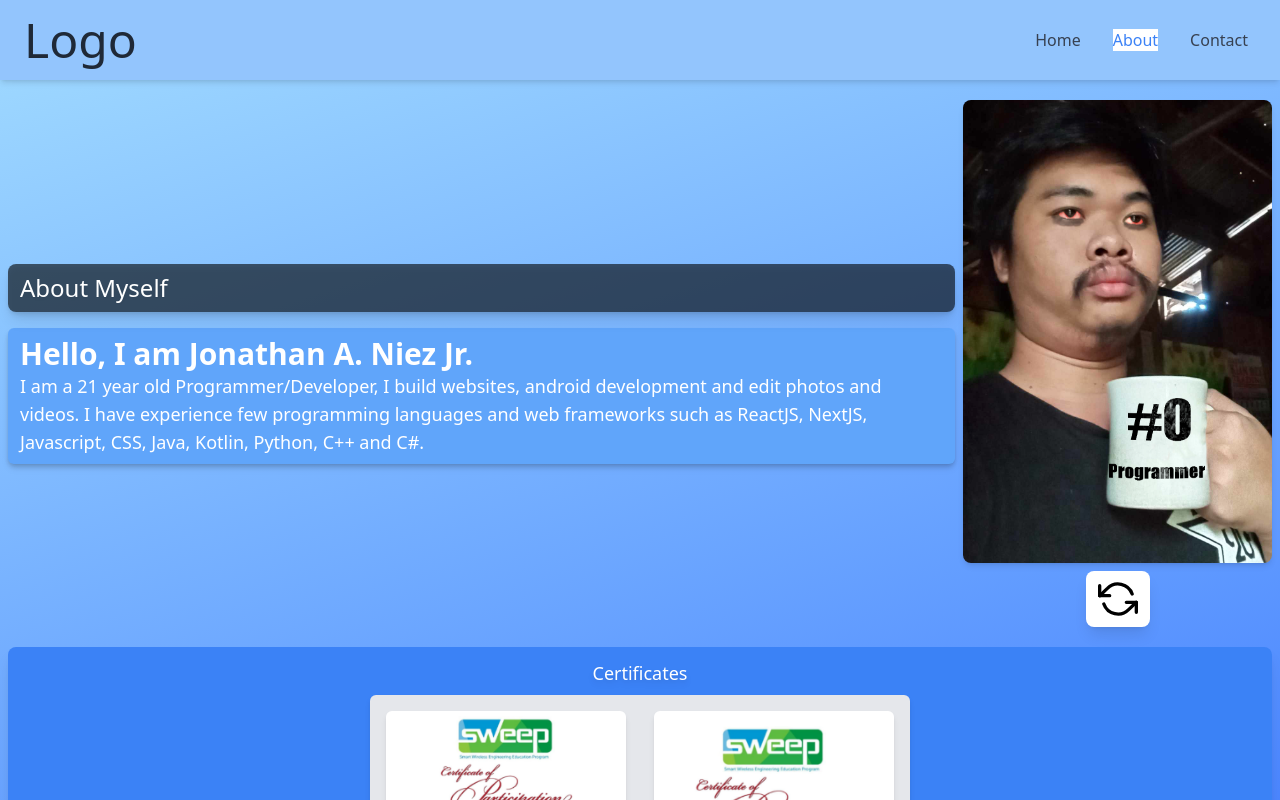
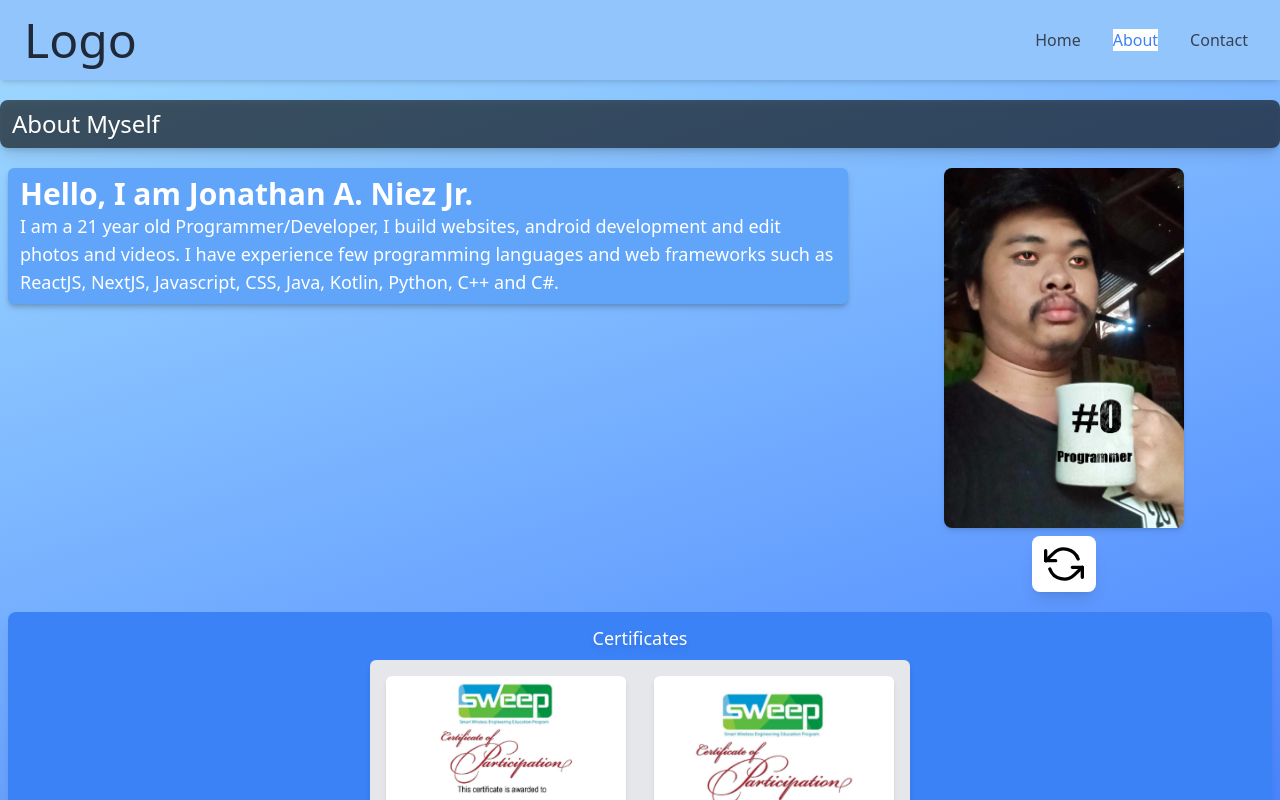
Before and after one commit to JonathanNiez/jonathan-portfolio, a Next.js app: page /about in a window 1280 px wide. Shown: the top 800 px of the page. Built offline with nearby package versions, Linux system fonts and the light colour scheme.

Commit message:
updated the about page

```diff
--- a/src/app/about/page.js
+++ b/src/app/about/page.js
@@ -1,5 +1,5 @@
 "use client";
-import { useState } from "react";
+import { useState, useEffect } from "react";
 import Image from "next/image";
 import { FiRefreshCcw } from "react-icons/fi";
 import TailwindCSSLogo from "../images/TailwindCSS_Logo.png";
@@ -8,10 +8,6 @@ import Certificate1 from "../images/certificates/Sweep_Network_on_Cloud.png";
 import Certificate2 from "../images/certificates/Sweep_The_Agile_Mindset.png";
 import Certificate3 from "../images/certificates/Sweep_Data_Visualization_Part_1.png";
 import Certificate4 from "../images/certificates/Sweep_Data_Visualization_Part_2.png";
-
-// export const metadata = {
-//   title: "About | Jonathan Niez",
-// };
 
 export default function About() {
   const [zoomStates, setZoomStates] = useState({});
@@ -22,6 +18,10 @@ export default function About() {
       [id]: !prevZoomStates[id],
     }));
   };
+
+  useEffect(() => {
+    document.title = "About | Jonathan Niez";
+  });
 
   const certificates = [
     {
@@ -44,11 +44,13 @@ export default function About() {
 
   return (
     <div className="container mx-auto">
-      <div className="flex flex-row gap-2 justify-center items-center my-5 sm:mx-2 max-sm:mx-2">
-        <div className="flex flex-col gap-4 text-white drop-shadow-md">
-          <div className="slide-in-top bg-black bg-opacity-60 rounded-lg shadow-lg py-2 px-3">
-            <p className="text-2xl font-medium">About Myself</p>
-          </div>
+      <div className="slide-in-top bg-black bg-opacity-60 rounded-lg shadow-lg py-2 px-3 my-5 text-white drop-shadow-md">
+        <p className="text-2xl sm:texl-xl max-sm:text-xl font-medium">
+          About Myself
+        </p>
+      </div>
+      <div className="grid grid-cols-3 gap-2 justify-items-stretch my-5 sm:mx-2 max-sm:mx-2">
+        <div className="col-span-2 flex flex-col gap-4 text-white drop-shadow-md">
           <div className="bg-blue-400 shadow-md rounded-md py-2 px-3">
             <p className="slide-in-right text-3xl sm:texl-xl max-sm:text-xl font-bold ">
               Hello, I am Jonathan A. Niez Jr.
@@ -64,8 +66,7 @@ export default function About() {
 
         <div className="flex flex-col justify-center items-center gap-2">
           <Image
-            width={700}
-            className="object-contain rounded-lg shadow-md scale-in-center"
+            className=" sm:w-60 max-sm:w-60 rounded-lg shadow-md"
             src={Jonathan}
             alt="Jonathan"
           />
--- a/src/app/contact/page.js
+++ b/src/app/contact/page.js
@@ -1,13 +1,15 @@
+"use client";
+import { useEffect } from "react";
 import Image from "next/image";
 import FacebookLogo from "../images/Facebook_Logo.png";
 import GmailLogo from "../images/Gmail_Logo.png";
 import WhatsAppLogo from "../images/WhatsApp_Logo.png";
 
-export const metadata = {
-  title: "Contact | Jonathan Niez",
-};
+export default function Contact() {
+  useEffect(() => {
+    document.title = "About | Jonathan Niez";
+  });
 
-export default function Contact() {
   return (
     <div className="container">
       <div className="bg-white flex flex-col items-center justify-between my-5 py-3 px-4 sm:mx-2 max-sm:mx-2 rounded-lg shadow-lg">
--- a/src/app/page.js
+++ b/src/app/page.js
@@ -124,8 +124,8 @@ export default function Home() {
   ];
 
   return (
-    <div className="container">
-      <div className="container mx-auto flex flex-col md:justify-start md:items-start sm:justify-center sm:items-center max-sm:justify-center max-sm:items-center bg-black bg-opacity-60 my-5 h-auto py-2 px-3 rounded-lg shadow-lg slide-in-top">
+    <div className="container mx-auto">
+      <div className="flex flex-col md:justify-start md:items-start sm:justify-center sm:items-center max-sm:justify-center max-sm:items-center bg-black bg-opacity-60 my-5 h-auto py-2 px-3 my-5rounded-lg shadow-lg slide-in-top">
         <p className="text-white text-2xl font-medium sm:text-lg max-sm:text-lg">
           Hello, I'm Jonathan
         </p>
@@ -157,7 +157,6 @@ export default function Home() {
             target="_blank"
             className="font-medium hover:scale-105 transform transition-transform"
           >
-            {" "}
             <Image className="w-10" src={GithubLogo} />
           </a>
         </div>
@@ -165,9 +164,9 @@ export default function Home() {
 
       <div className="container mx-auto bg-blue-400 shadow-md rounded-md py-5 px-3">
         <div className="flex flex-row justify-center items-center m-1">
-          <h2 className="wobble-hor-bottom text-white drop-shadow-md md:text-4xl sm:text-2xl max-sm:text-2xl text-center font-medium py-5 scale-in-ver-bottom">
+          <p className="wobble-hor-bottom text-white drop-shadow-md md:text-4xl sm:text-2xl max-sm:text-2xl text-center font-medium py-5 scale-in-ver-bottom">
             Skills
-          </h2>
+          </p>
         </div>
 
         <div className="container mx-auto flex md:flex-row sm:flex-col max-sm:flex-col justify-center items-center my-5 gap-3 bg-white shadow-lg rounded-lg py-5">
@@ -300,6 +299,14 @@ export default function Home() {
         <p className="text-black font-black">I don't use any AI works</p>
       </div>
 
+      <div className="container mx-auto bg-blue-400 shadow-md rounded-md py-5 px-3">
+        <div className="flex flex-col">
+          <p className="wobble-hor-bottom text-white drop-shadow-md md:text-4xl sm:text-2xl max-sm:text-2xl text-center font-medium py-5 scale-in-ver-bottom">
+            Experiences
+          </p>
+        </div>
+      </div>
+
       <div className="container mx-auto my-5 bg-white bg-opacity-60 shadow-lg rounded-lg py-4">
         <p className="text-center text-black font-medium md:text-3xl sm:text-xl my-3">
           Currently learning Game Development...
```
